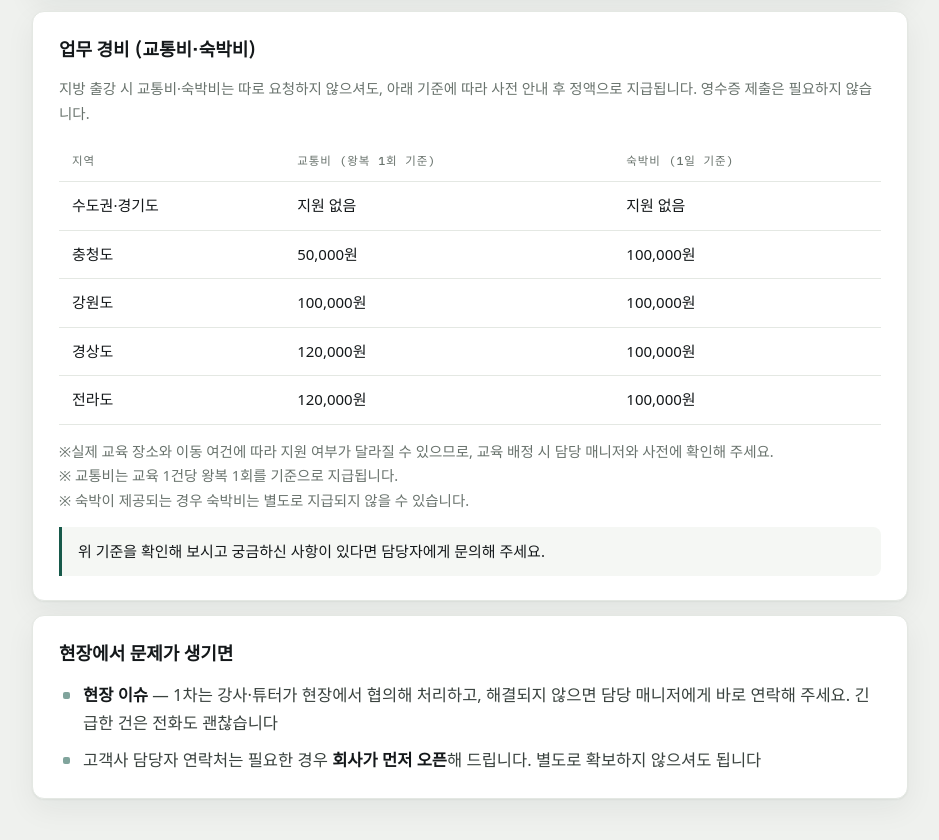
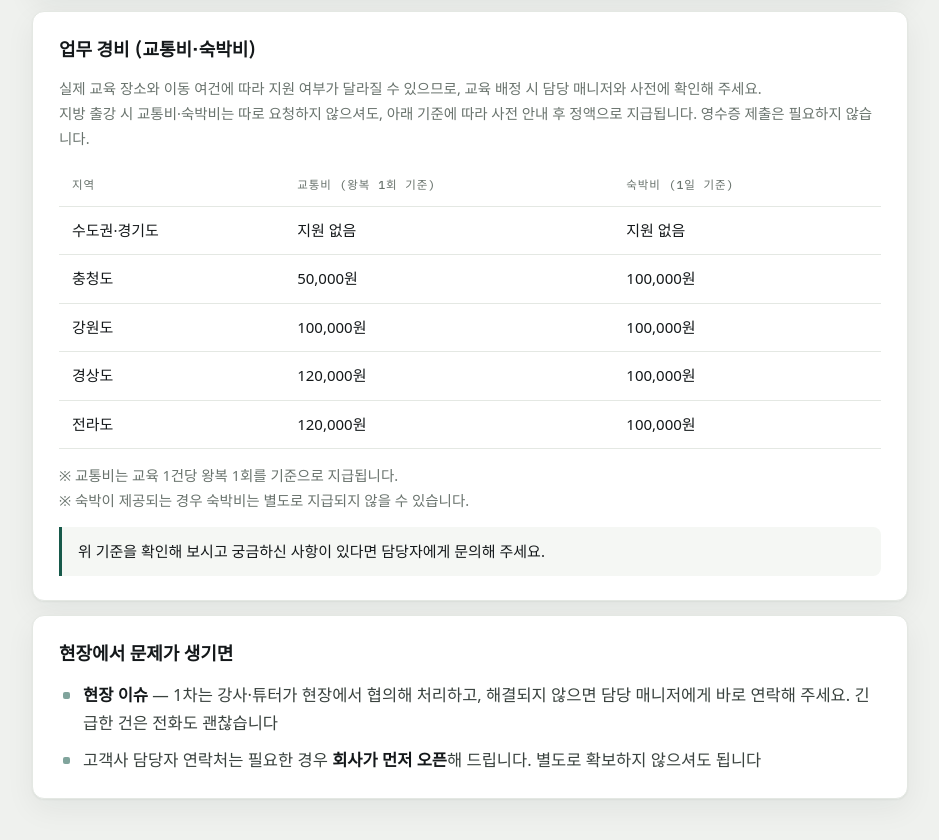
Before and after one commit to LEEBUYONG/onboarding-for-external, a plain HTML site: page index.html in a window 1280 px wide. Shown: the part 4782-5622 px from the top of the page, without its empty margins (170-1109 px from the left). Drawn offline with Linux system fonts and the light colour scheme; a web font is replaced by a local one.

Commit message:
Revise travel and accommodation expense information
Updated the text regarding travel and accommodation expenses for clarity and added conditions for support.

```diff
--- a/index.html
+++ b/index.html
@@ -426,7 +426,8 @@ footer{padding:40px 0 72px;color:var(--muted);font-size:13.5px}
     </div>
     <div class="card">
       <h3>업무 경비 (교통비·숙박비)</h3>
-      <p class="why">지방 출강 시 교통비·숙박비는 따로 요청하지 않으셔도, 아래 기준에 따라 사전 안내 후 정액으로 지급됩니다. 영수증 제출은 필요하지 않습니다.</p>
+      <p class="why">실제 교육 장소와 이동 여건에 따라 지원 여부가 달라질 수 있으므로, 교육 배정 시 담당 매니저와 사전에 확인해 주세요. <br>
+        지방 출강 시 교통비·숙박비는 따로 요청하지 않으셔도, 아래 기준에 따라 사전 안내 후 정액으로 지급됩니다. 영수증 제출은 필요하지 않습니다.</p>
       <div class="scroll">
         <table>
           <tr><th>지역</th><th>교통비 (왕복 1회 기준)</th><th>숙박비 (1일 기준)</th></tr>
@@ -437,7 +438,7 @@ footer{padding:40px 0 72px;color:var(--muted);font-size:13.5px}
           <tr><td>전라도</td><td>120,000원</td><td>100,000원</td></tr>
         </table>
       </div>
-      <p style="margin-top:14px;font-size:14.5px;color:var(--muted)">※실제 교육 장소와 이동 여건에 따라 지원 여부가 달라질 수 있으므로, 교육 배정 시 담당 매니저와 사전에 확인해 주세요.<br>※ 교통비는 교육 1건당 왕복 1회를 기준으로 지급됩니다.<br>※ 숙박이 제공되는 경우 숙박비는 별도로 지급되지 않을 수 있습니다.</p>
+      <p style="margin-top:14px;font-size:14.5px;color:var(--muted)">※ 교통비는 교육 1건당 왕복 1회를 기준으로 지급됩니다.<br>※ 숙박이 제공되는 경우 숙박비는 별도로 지급되지 않을 수 있습니다.</p>
       <div class="quote">위 기준을 확인해 보시고 궁금하신 사항이 있다면 담당자에게 문의해 주세요.</div>
     </div>
     <div class="card">
```
